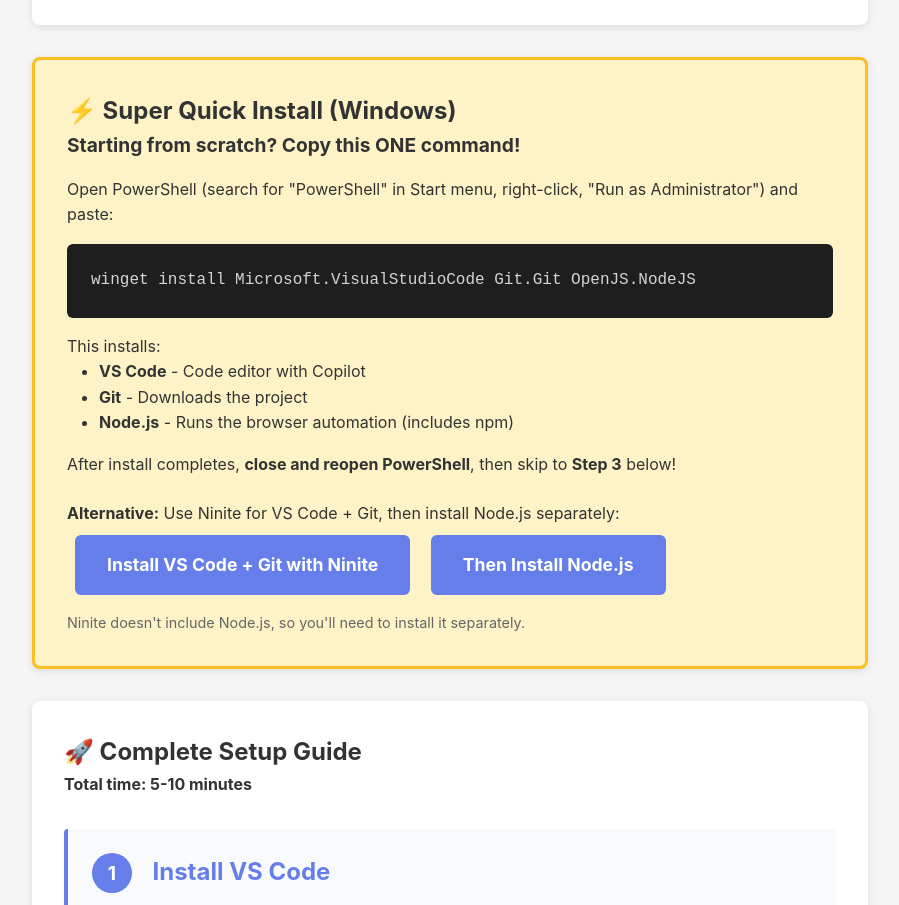
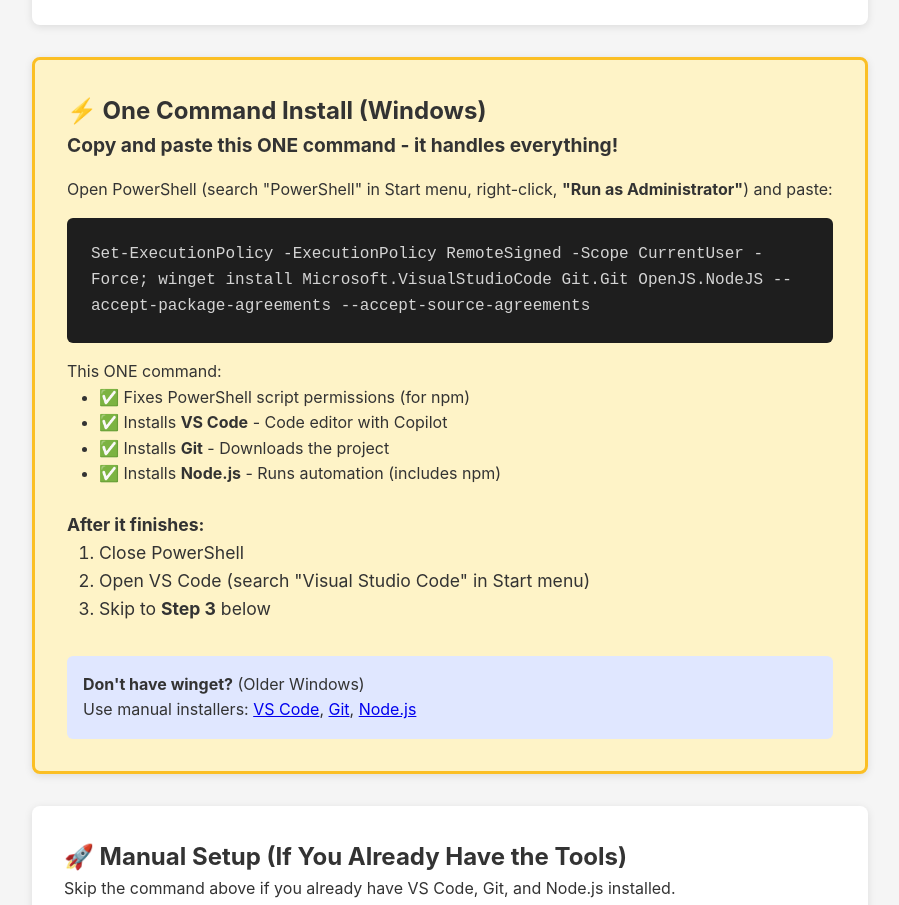
Before and after one commit to shivbijlani/powerschool-tracker, a website: page index.html in a window 1280 px wide. Shown: the part 1000-1905 px from the top of the page, without its empty margins (190-1089 px from the left). Drawn offline with Linux system fonts and the light colour scheme.

Commit message:
Simplify to ONE command that fixes execution policy + installs everything

```diff
--- a/index.html
+++ b/index.html
@@ -201,29 +201,36 @@
         </div>
 
         <div class="section" style="background: #fef3c7; border: 3px solid #fbbf24;">
-            <h2>⚡ Super Quick Install (Windows)</h2>
-            <p style="font-size: 1.2rem; margin-bottom: 1rem;"><strong>Starting from scratch? Copy this ONE command!</strong></p>
-            <p>Open PowerShell (search for "PowerShell" in Start menu, right-click, "Run as Administrator") and paste:</p>
-            <div class="code-box">winget install Microsoft.VisualStudioCode Git.Git OpenJS.NodeJS</div>
-            <p style="margin-top: 1rem;">This installs:</p>
+            <h2>⚡ One Command Install (Windows)</h2>
+            <p style="font-size: 1.2rem; margin-bottom: 1rem;"><strong>Copy and paste this ONE command - it handles everything!</strong></p>
+            <p>Open PowerShell (search "PowerShell" in Start menu, right-click, <strong>"Run as Administrator"</strong>) and paste:</p>
+            <div class="code-box">Set-ExecutionPolicy -ExecutionPolicy RemoteSigned -Scope CurrentUser -Force; winget install Microsoft.VisualStudioCode Git.Git OpenJS.NodeJS --accept-package-agreements --accept-source-agreements</div>
+            <p style="margin-top: 1rem;">This ONE command:</p>
             <ul style="margin-left: 2rem;">
-                <li><strong>VS Code</strong> - Code editor with Copilot</li>
-                <li><strong>Git</strong> - Downloads the project</li>
-                <li><strong>Node.js</strong> - Runs the browser automation (includes npm)</li>
+                <li>✅ Fixes PowerShell script permissions (for npm)</li>
+                <li>✅ Installs <strong>VS Code</strong> - Code editor with Copilot</li>
+                <li>✅ Installs <strong>Git</strong> - Downloads the project</li>
+                <li>✅ Installs <strong>Node.js</strong> - Runs automation (includes npm)</li>
             </ul>
-            <p style="margin-top: 1rem;">After install completes, <strong>close and reopen PowerShell</strong>, then skip to <strong>Step 3</strong> below!</p>
+            <p style="margin-top: 1.5rem; font-size: 1.1rem;"><strong>After it finishes:</strong></p>
+            <ol style="margin-left: 2rem; font-size: 1.1rem;">
+                <li>Close PowerShell</li>
+                <li>Open VS Code (search "Visual Studio Code" in Start menu)</li>
+                <li>Skip to <strong>Step 3</strong> below</li>
+            </ol>
 
-            <p style="margin-top: 1.5rem;"><strong>Alternative:</strong> Use Ninite for VS Code + Git, then install Node.js separately:</p>
-            <a href="https://ninite.com/vscode-git/" class="download-btn" target="_blank">Install VS Code + Git with Ninite</a>
-            <a href="https://nodejs.org/" class="download-btn" target="_blank">Then Install Node.js</a>
-            <p style="font-size: 0.9rem; color: #666; margin-top: 0.5rem;">
-                Ninite doesn't include Node.js, so you'll need to install it separately.
+            <p style="margin-top: 2rem; padding: 1rem; background: #e0e7ff; border-radius: 6px;">
+                <strong>Don't have winget?</strong> (Older Windows)<br>
+                Use manual installers:
+                <a href="https://code.visualstudio.com/Download" target="_blank">VS Code</a>,
+                <a href="https://git-scm.com/downloads" target="_blank">Git</a>,
+                <a href="https://nodejs.org/" target="_blank">Node.js</a>
             </p>
         </div>
 
         <div class="section">
-            <h2>🚀 Complete Setup Guide</h2>
-            <p><strong>Total time: 5-10 minutes</strong></p>
+            <h2>🚀 Manual Setup (If You Already Have the Tools)</h2>
+            <p>Skip the command above if you already have VS Code, Git, and Node.js installed.</p>
 
             <div class="step">
                 <span class="step-number">1</span>
```
